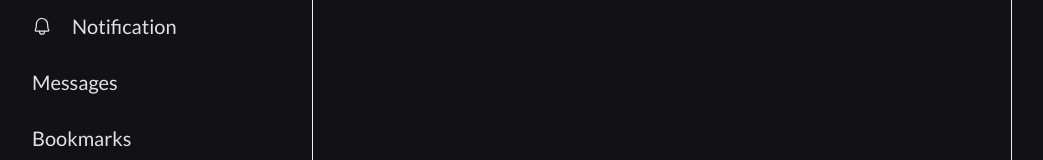
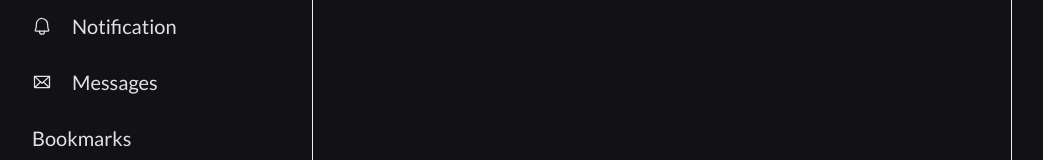
Before and after one commit to AlexMarquesAlves/ui-twitter, a Next.js app: page / in a window 1280 px wide. Shown: the part 186-346 px from the top of the page, without its empty margins (128-1171 px from the left). Built offline with nearby package versions, Linux system fonts and the light colour scheme.

Commit message:
feat: added new icon envelope from phosphor-react

```diff
--- a/src/templates/Home/index.tsx
+++ b/src/templates/Home/index.tsx
@@ -1,7 +1,7 @@
 /* eslint-disable @next/next/no-img-element */
 import Head from 'next/head'
 import {
-  Bell, Hash,
+  Bell, Envelope, Hash,
   House
 } from 'phosphor-react'
 import { Content, Layout, MainNavigation, NewTweet, Sidebar } from './styles'
@@ -29,7 +29,7 @@ function Home() {
               <Bell /> Notification
             </a>
             <a href="">
-              Messages
+              <Envelope /> Messages
             </a>
             <a href="">
               Bookmarks
```
